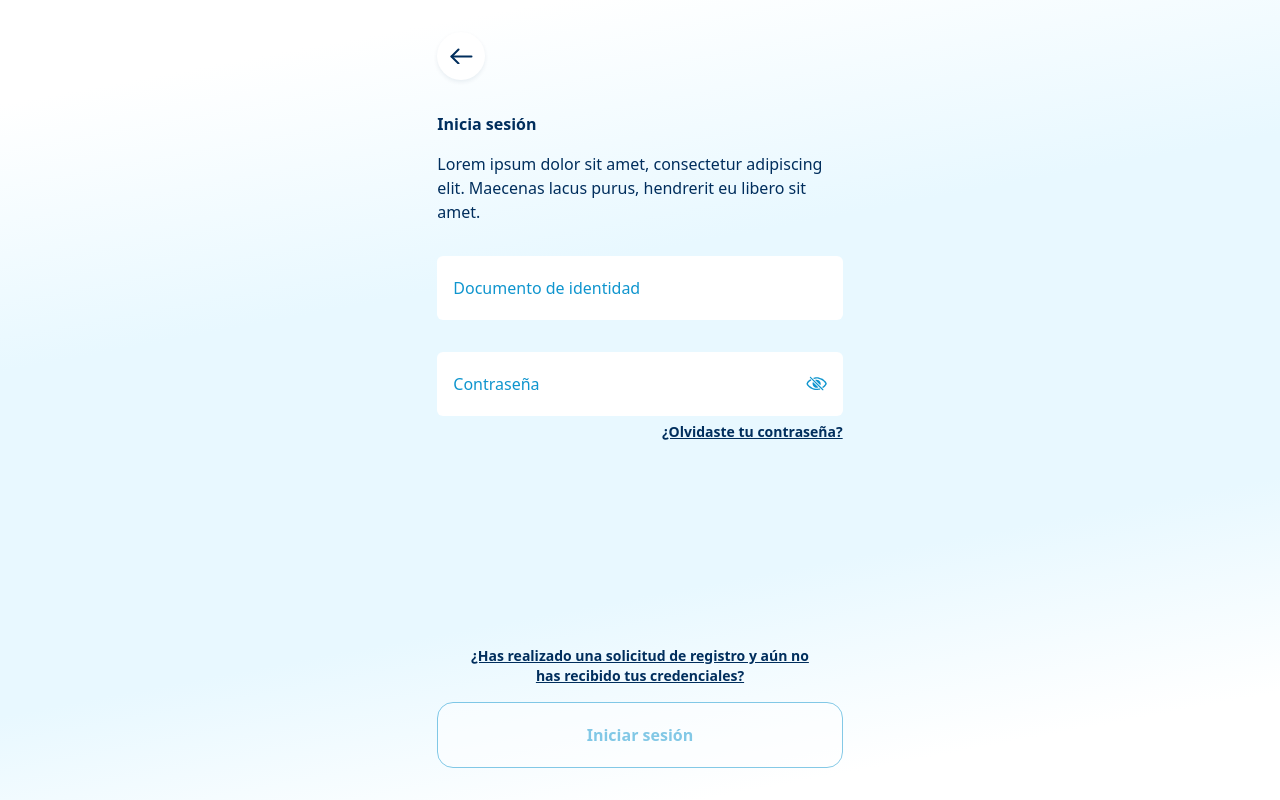
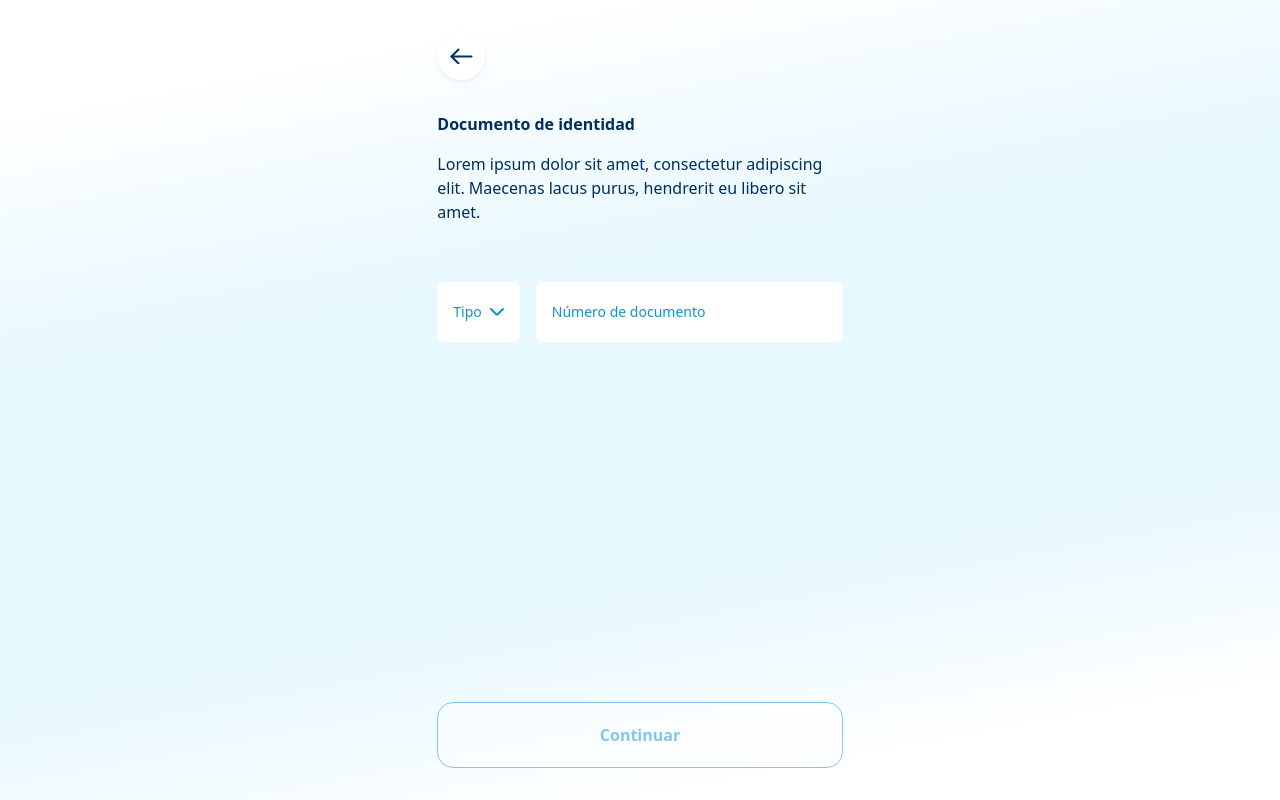
Before and after one commit to TheTributeCommunity/fesbal-frontend, a React (Vite) app: page /registration/user-id in a window 1280 px wide. Built offline with nearby package versions, Linux system fonts and the light colour scheme.

Commit message:
add new page for ID registration and update router

```diff
--- a/src/App.tsx
+++ b/src/App.tsx
@@ -8,6 +8,7 @@ import EditEmail from "./pages/EditEmail";
 import EditPrevPassword from "./pages/EditPrevPassword";
 import ProfileScreen from "./pages/ProfileScreen";
 import EditNewPassword from "./pages/EditNewPassword";
+import RegistrationUserID from "./pages/RegistrationUserID";
 
 function App() {
     return (
@@ -22,6 +23,7 @@ function App() {
                 <Route path="/profile/edit-email" element={<EditEmail/>}/>
                 <Route path="/profile/edit-prev-password" element={<EditPrevPassword/>}/>
                 <Route path="/profile/edit-new-password" element={<EditNewPassword/>}/>
+                <Route path="/registration/user-id" element={<RegistrationUserID/>}/>
                 <Route path="*" element={<LoginScreen/>}/>
             </Routes>
         </Router>
--- /dev/null
+++ b/src/pages/RegistrationUserID.tsx
@@ -0,0 +1,23 @@
+import AppBackButton from "../components/atom/AppBackButton";
+import UserIDForm from "../components/molecules/UserIDForm";
+
+const RegistrationUserID = () => {
+    return (
+        <div className="h-screen flex flex-col page-bg text-blue-dark p-8 justify-between">
+            <div className="flex flex-col gap-8 self-center md:w-1/2 lg:w-1/3">
+                <AppBackButton goTo="/login"/>
+                <div>
+                    <h1 className="text-1xl font-bold mb-4">
+                        Documento de identidad
+                    </h1>
+                    <p>Lorem ipsum dolor sit amet, consectetur adipiscing elit. Maecenas lacus purus, hendrerit eu
+                        libero
+                        sit amet.</p>
+                </div>
+            </div>
+            <UserIDForm/>
+        </div>
+    );
+}
+
+export default RegistrationUserID;
```
